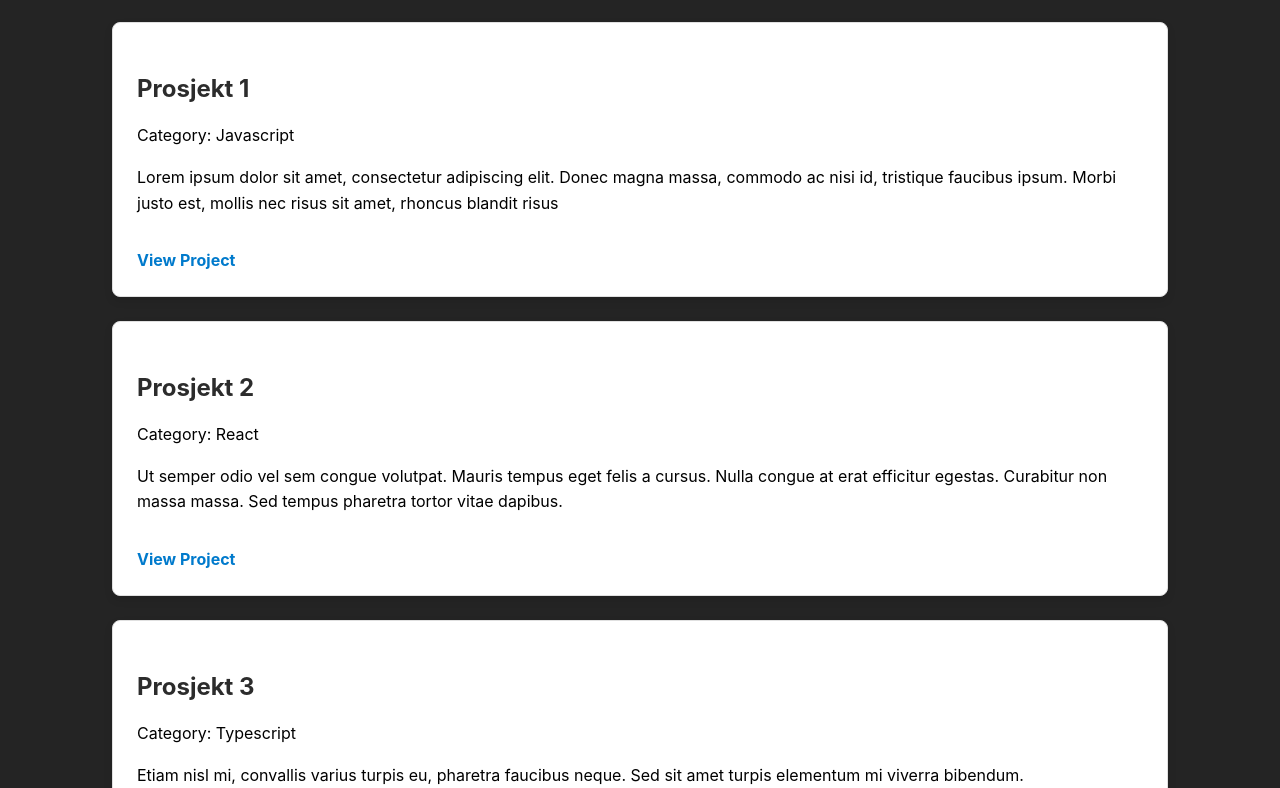
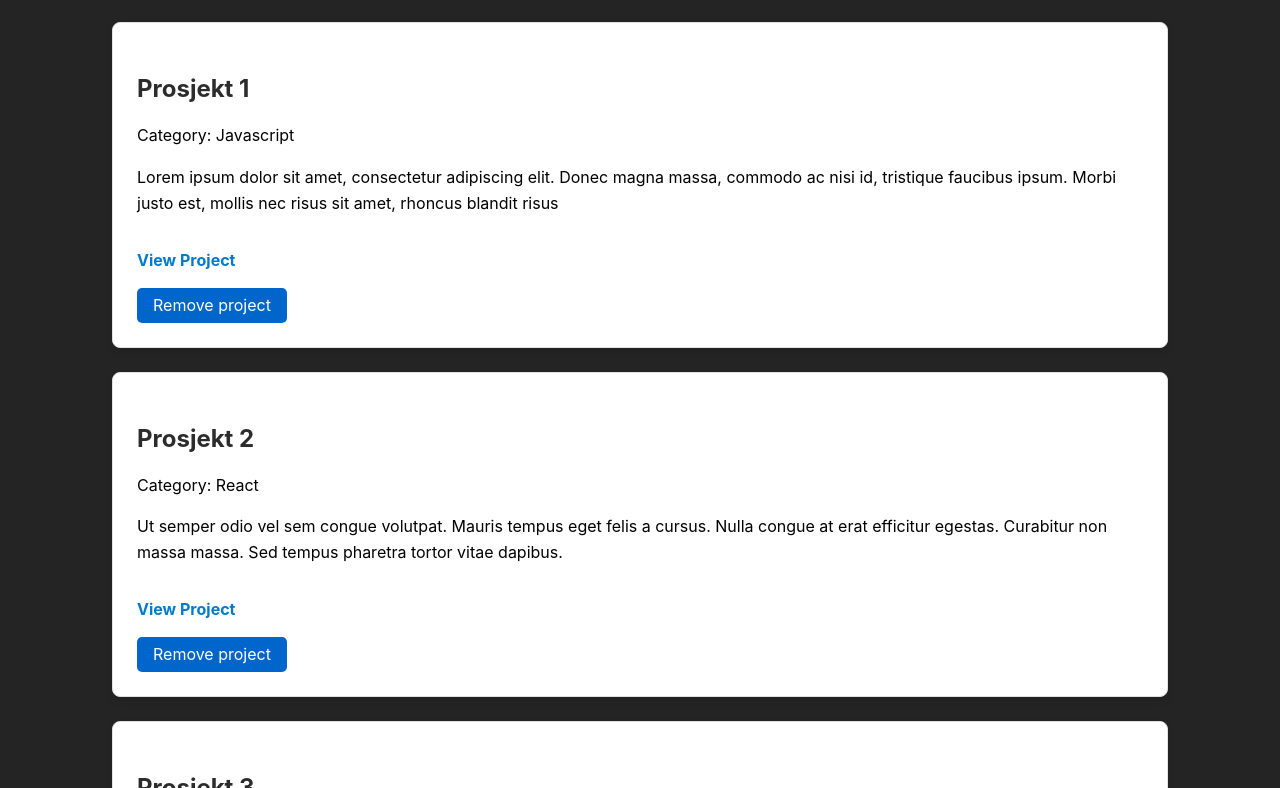
Before and after one commit to esoerum/portfolio, a React (Vite) app in the folder frontend/: page / in a window 1280 px wide. Shown: the part 1037-1825 px from the top of the page. Built offline with nearby package versions, Linux system fonts and the light colour scheme.

Commit message:
Update Project.tsx
Added children to project component

```diff
--- a/frontend/src/components/Project.tsx
+++ b/frontend/src/components/Project.tsx
@@ -1,13 +1,15 @@
 import { ProjectProps } from './types';
+import type { PropsWithChildren } from "react";
 
-export default function Project(props: ProjectProps) {
-    const { title, category, description, url } = props
+export default function Project(props: Readonly<PropsWithChildren<ProjectProps>>) {
+    const { title, category, description, url, children } = props
     return (
        <article className='project'>
            <h3>{title}</h3>
            <p>Category: {category}</p>
            <p>{description}</p>
            <a href={url}>View Project</a>
+           {children}
        </article>
     )
 }
```
